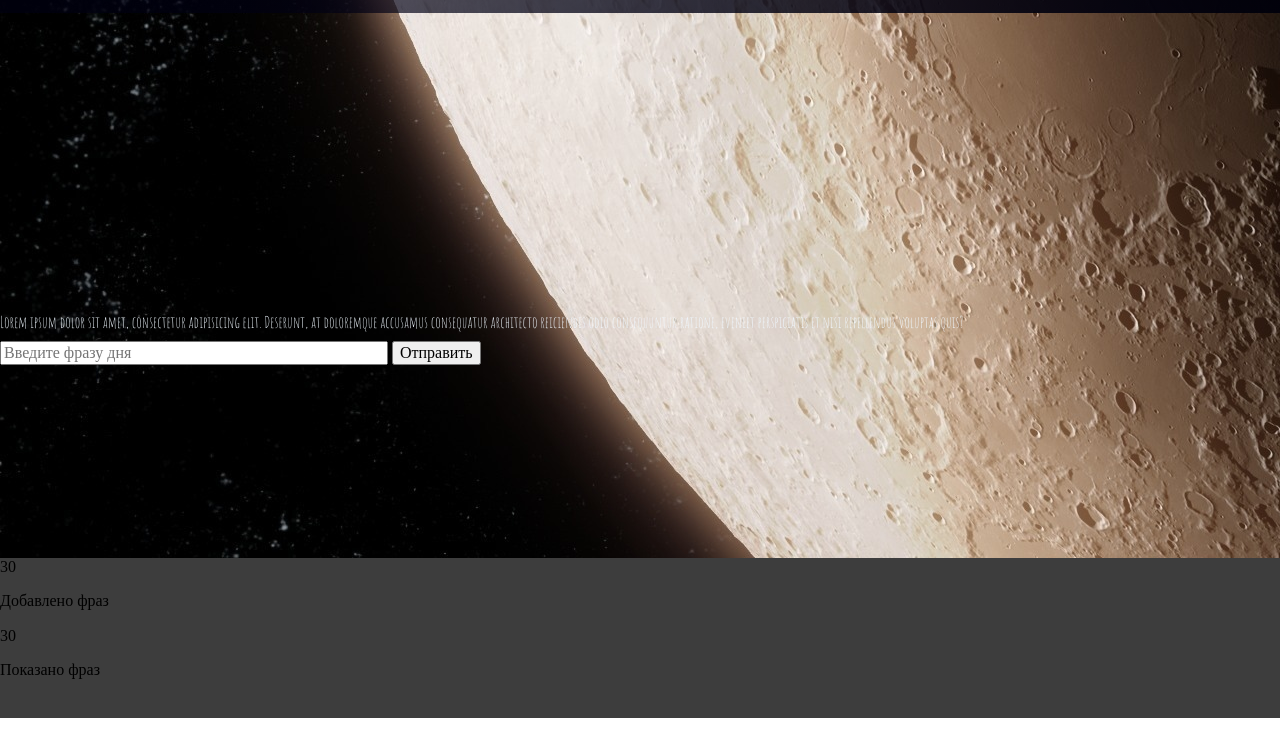
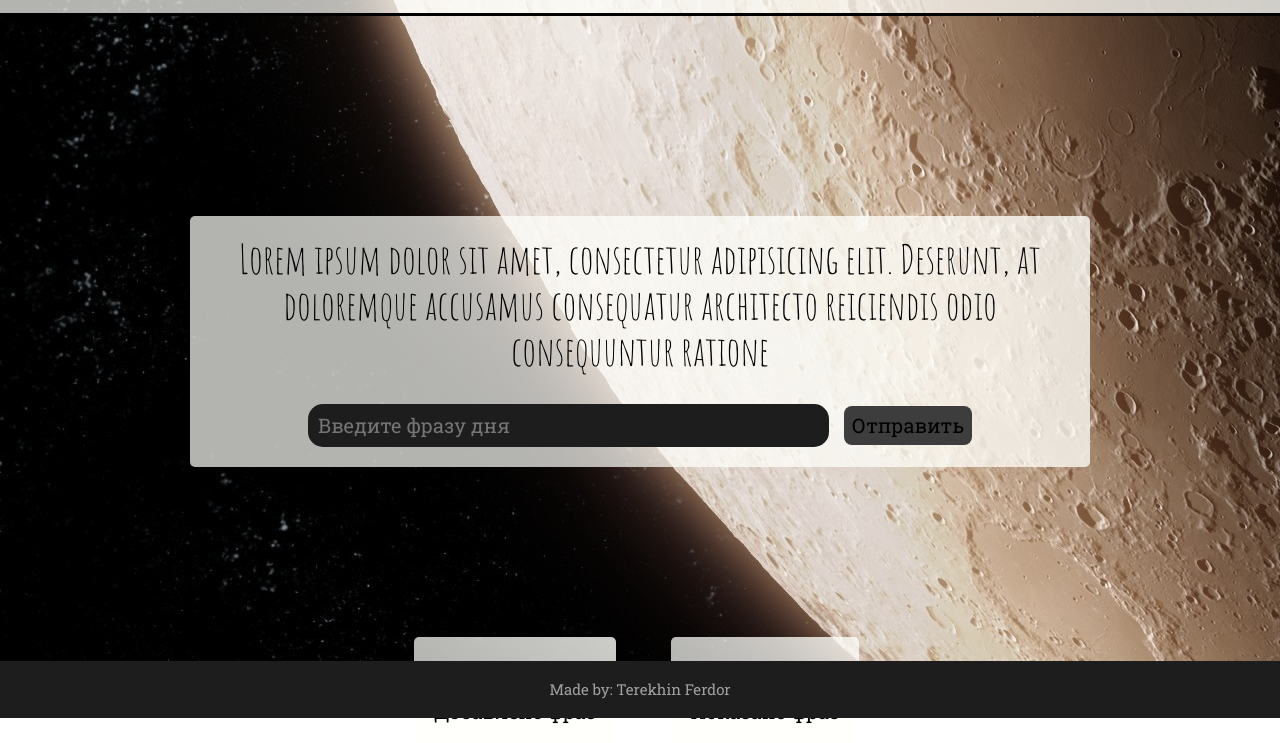
Before and after one commit to TerexFed/school-site-project, a plain HTML site: page index.html in a window 1280 px wide. Shown: the part 82-825 px from the top of the page. Before the commit the page ends 800 px from the top, so only its background shows below. Drawn offline with Linux system fonts and the light colour scheme.

Commit message:
finish html and css of site

```diff
--- a/css/style.css
+++ b/css/style.css
@@ -2,16 +2,17 @@
 .wrapper {
     display: flex;
     flex-direction: column;
-    height: 100%;
     background-image: url(../img/bg/sapce-2.jpg);
-    color: aliceblue;
-    height: 80vh;
+    color: black;
+    width: 100%;
+    height: 100vh;
 }
 
 .header {
     padding: 30px 0;
-    background: linear-gradient(217deg, rgba(0,0,0,.8), rgba(0,0,0,0.4) 70.71%),
-    linear-gradient(336deg, rgba(0,0,50,.8), rgba(0,0,50,0.4) 70.71%);}
+    background: linear-gradient(217deg, rgba(255,255,250,.8), rgba(255,255,250,0.7) 70.71%);
+    border-bottom: 3px solid #000;
+}
 
 .header .menu {
     display: inline-block;
@@ -32,22 +33,82 @@
 }
 
 .content {
+    margin: 0 auto;
+    width: 900px;
+    text-align: center;
+}
+
+.content .block {
+    border-radius: 5px;
+    background: linear-gradient(217deg, rgba(255,255,250,.8), rgba(255,255,250,0.7) 70.71%);
 }
 
 .content .day-phraze {
     font-family: 'Amatic SC', cursive;
-    margin-top: 300px;
+    font-size: 40px;
+    margin-top: 200px;
+    padding: 20px;
 }
 
 .content .input-form {
     margin-top: 10px;
+    font-size: 20px;
+    font-family: 'Roboto Slab', serif;
+    padding-bottom: 20px;
 }
 
+.content .input-form .input-text {
+    padding: 10px;
+    border-radius: 15px;
+    border-style: none;
+    background: #1d1d1d;
+}
+
+.content .input-form .input-submit {
+    padding: 8px;
+    border-radius: 8px;
+    margin-left: 10px;
+    background: #3d3d3d;
+    border: 0px none;
+}
+
+.content .second-block {
+    font-size: 20px;
+    margin: 170px auto 0 auto;
+    display: grid;
+    width: 500px;
+    grid-template-columns: 50% 50%
+}
+
+.content .second-block .counter {
+    display: inline-block;
+    font-family: 'Roboto Slab', serif;
+    padding: 0 20px;
+    border-radius: 5px;
+    background: linear-gradient(217deg, rgba(255,255,250,.8), rgba(255,255,250,0.7) 70.71%);
+    color: #000;
+}
+
+.content .second-block .number{
+    font-family: 'Major Mono Display', monospace;
+    font-weight: bold;
+}
 
 footer {
-    background: #3d3d3d;
-    margin-top: -16px;
-    height: 20vh;
+    background: #1d1d1d;
+    width: 100%;
+    position: absolute;
+    top: 100vh;
+    margin-top: -57px;
+    color: #a0a0a0;
+}
+
+footer .author {
+    padding: 20px 0;
+    font-family: 'Roboto Slab', serif;
+    font-size: 15px;
+    text-align: center;
+
 }
 
 .clearfix::after {
--- a/index.html
+++ b/index.html
@@ -17,34 +17,48 @@
 
         <header class="header clearfix">
             <div class="menu">
-                Анонимная фраза дня
+                Фраза дня
             </div>
-            <div class="date">
+            <div id="date" class="date">
                 27.10.19 10:50
             </div>
         </header>
 
         <div class="content">
-            <div class="day-phraze">
-                Lorem ipsum dolor sit amet, consectetur adipisicing elit. Deserunt, at doloremque accusamus consequatur architecto reiciendis odio consequuntur ratione, eveniet perspiciatis et nisi repellendus voluptas quis?
+            <div class="block">
+                <div class="day-phraze">
+                    Lorem ipsum dolor sit amet, consectetur adipisicing elit. Deserunt, at doloremque accusamus
+                    consequatur architecto reiciendis odio consequuntur ratione
+                </div>
+                <div class="input-form">
+                    <input class="input-text" type="text" size="40" placeholder="Введите фразу дня">
+                    <input class="input-submit" type="submit" value="Отправить">
+                </div>
             </div>
-            <div class="input-form">
-                <input type="text" size="40" placeholder="Введите фразу дня">
-                <input type="submit" value="Отправить">
+            <div class="second-block">
+                <div class="grid-item">
+                    <div class="counter">
+                        <p class="bold number">30</p>
+                        <p>Добавлено фраз</p>
+                    </div>
+                </div>
+                <div class="grid-item">
+                    <div class="counter">
+                        <p class="bold number">30</p>
+                        <p>Показано фраз</p>
+                    </div>
+                </div>
             </div>
         </div>
     </div>
 
     <footer>
-        <div class="counter">
-            <p>30</p>
-            <p>Добавлено фраз</p>
-        </div>
-        <div class="counter">
-            <p>30</p>
-            <p>Показано фраз</p>
+        <div class="author">
+            Made by: Terekhin Ferdor
         </div>
     </footer>
+
+    <script src="./js/script.js"></script>
 </body>
 
 </html>
--- /dev/null
+++ b/js/script.js
@@ -0,0 +1 @@
+var date = document.getElementById("date");
```
